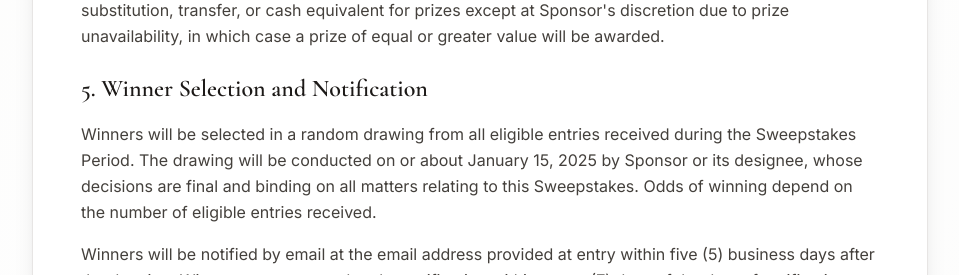
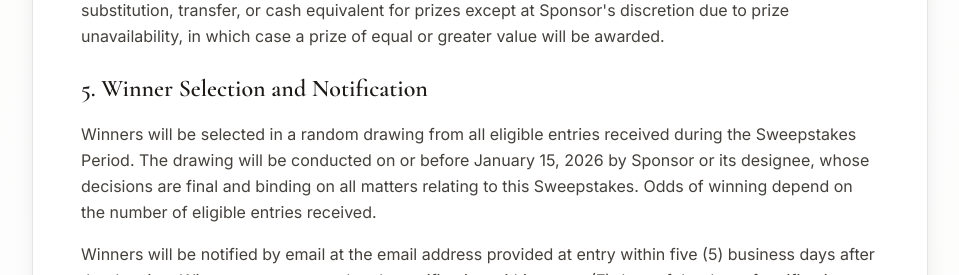
Before and after one commit to mcapace/davidoff-sweeps, a Next.js app: page /official-rules in a window 1280 px wide. Shown: the part 1480-1755 px from the top of the page, without its empty margins (160-1119 px from the left). Built offline with nearby package versions, Linux system fonts and the light colour scheme.

Commit message:
Update Terms & Conditions: Drawing date no later than January 15, 2026

```diff
--- a/app/official-rules/page.tsx
+++ b/app/official-rules/page.tsx
@@ -69,7 +69,7 @@ export default function OfficialRules() {
               <section>
                 <h2 className="font-serif text-2xl font-semibold text-stone-900 mb-4">5. Winner Selection and Notification</h2>
                 <p className="text-stone-700 leading-relaxed">
-                  Winners will be selected in a random drawing from all eligible entries received during the Sweepstakes Period. The drawing will be conducted on or about January 15, 2025 by Sponsor or its designee, whose decisions are final and binding on all matters relating to this Sweepstakes. Odds of winning depend on the number of eligible entries received.
+                  Winners will be selected in a random drawing from all eligible entries received during the Sweepstakes Period. The drawing will be conducted on or before January 15, 2026 by Sponsor or its designee, whose decisions are final and binding on all matters relating to this Sweepstakes. Odds of winning depend on the number of eligible entries received.
                 </p>
               <p className="text-stone-700 leading-relaxed mt-4">
                 Winners will be notified by email at the email address provided at entry within five (5) business days after the drawing. Winners must respond to the notification within seven (7) days of the date of notification or prize will be forfeited and an alternate winner may be selected. Winners may be required to complete, sign, and return an Affidavit of Eligibility, Liability/Publicity Release (where legal), and any other required documentation within ten (10) days of date of notification or prize will be forfeited.
```
